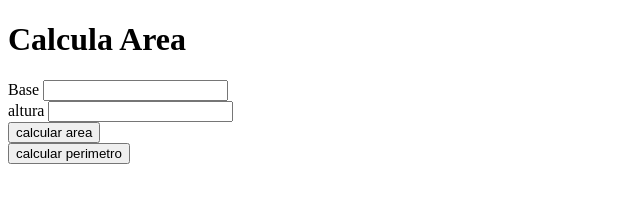
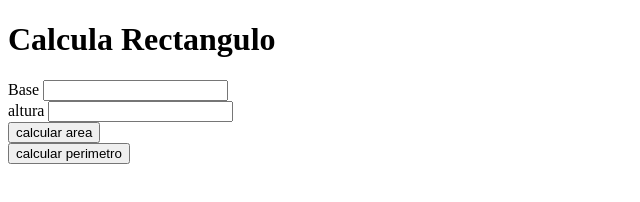
Before and after one commit to acidkeyxyz/js-course, a plain HTML site: page rectangulo.html in a window 1280 px wide. Shown: the whole page, without its empty margins (0-640 px from the left). Drawn offline with Linux system fonts and the light colour scheme.

Commit message:
chore: Update rectangle calculator HTML file to use "Calcula Rectangulo" as the heading

```diff
--- a/rectangulo.html
+++ b/rectangulo.html
@@ -8,7 +8,7 @@
 	<title>My Website</title>
 </head>
 <body>
-	<h1>Calcula Area</h1>
+	<h1>Calcula Rectangulo</h1>
 
 	<label>Base</label> <input type="text" id="base"><br>
 	<label>altura</label> <input type="text" id="altura"><br>
```
